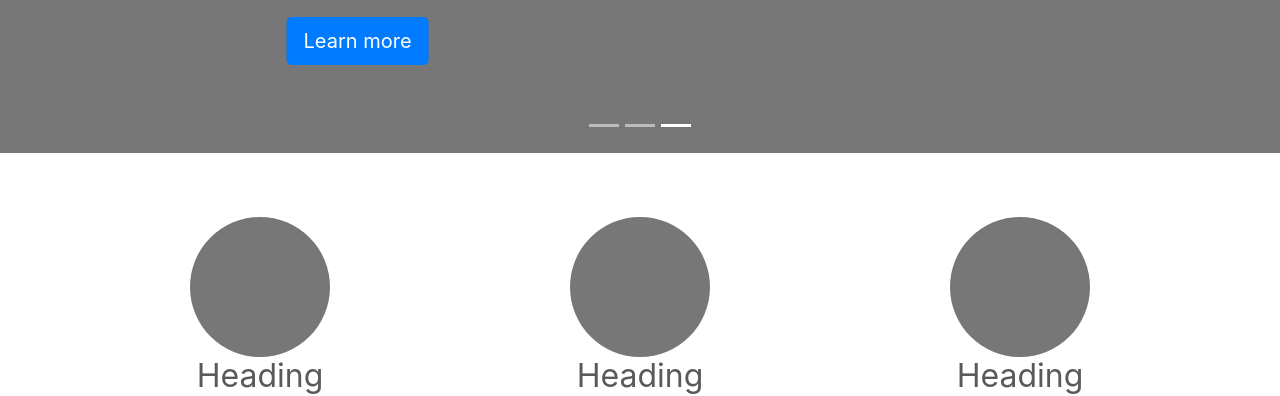
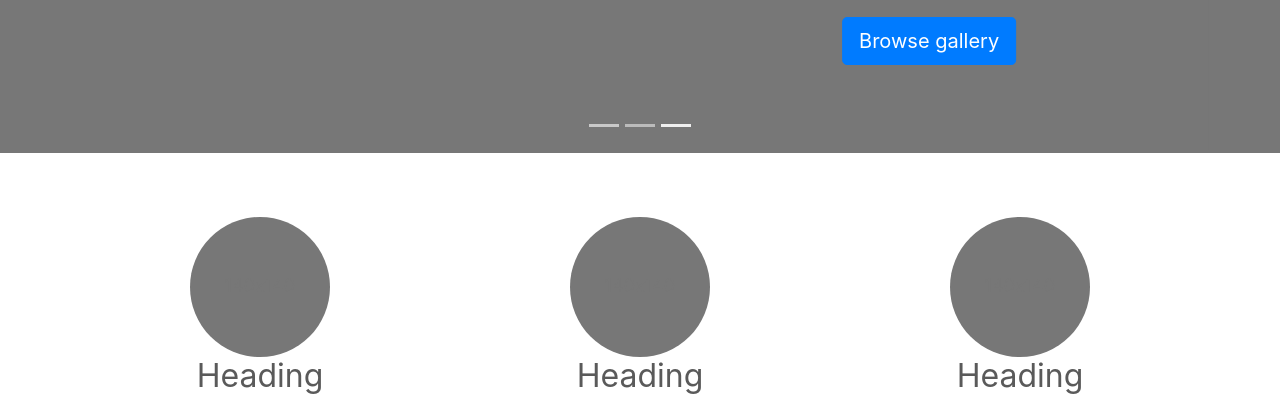
Before and after one commit to akilisosa/websiteVersionTwo, a website: page webpages/space/Services.html in a window 1280 px wide. Shown: the part 407-803 px from the top of the page. Drawn offline with nearby package versions, Linux system fonts and the light colour scheme; a small style sheet from the web is missing.

Commit message:
added json file

```diff
--- a/webpages/space/Services.html
+++ b/webpages/space/Services.html
@@ -1,15 +1,15 @@
 <!DOCTYPE html>
-<head>
 
+<html lang="en"><head>
   <meta charset="utf-8">
   <meta name="viewport" content="width=device-width, initial-scale=1, shrink-to-fit=no">
   <meta name="description" content="">
   <meta name="author" content="Mark Otto, Jacob Thornton, and Bootstrap contributors">
   <meta name="generator" content="Jekyll v3.8.5">
-      <title>Services</title>
+  <title>Carousel Template · Bootstrap</title>
 
   <!-- Bootstrap core CSS -->
-      <link href="https://cdnjs.cloudflare.com/ajax/libs/twitter-bootstrap/4.1.3/css/bootstrap.min.css" rel="stylesheet" integrity="sha384-GJzZqFGwb1QTTN6wy59ffF1BuGJpLSa9DkKMp0DgiMDm4iYMj70gZWKYbI706tWS" crossorigin="anonymous">
+<link href="../../node_modules/bootstrap3/dist/css/bootstrap.min.css" rel="stylesheet" integrity="sha384-GJzZqFGwb1QTTN6wy59ffF1BuGJpLSa9DkKMp0DgiMDm4iYMj70gZWKYbI706tWS" crossorigin="anonymous">
 
 
   <style>
@@ -27,8 +27,6 @@
   <!-- Custom styles for this template -->
   <link href="../../css/carousel.css" rel="stylesheet">
 </head>
-
-
 <body>
   <header>
 <nav class="navbar navbar-expand-md navbar-dark fixed-top bg-dark">
@@ -61,8 +59,8 @@
 <div id="myCarousel" class="carousel slide" data-ride="carousel">
   <ol class="carousel-indicators">
     <li data-target="#myCarousel" data-slide-to="0" class=""></li>
-      <li data-target="#myCarousel" data-slide-to="1" class="active"></li>
-      <li data-target="#myCarousel" data-slide-to="2" class=""></li>
+    <li data-target="#myCarousel" data-slide-to="1" class=""></li>
+    <li data-target="#myCarousel" data-slide-to="2" class="active"></li>
   </ol>
   <div class="carousel-inner">
     <div class="carousel-item">
@@ -75,7 +73,7 @@
         </div>
       </div>
     </div>
-      <div class="carousel-item active">
+    <div class="carousel-item">
       <svg class="bd-placeholder-img" width="100%" height="100%" xmlns="http://www.w3.org/2000/svg" preserveAspectRatio="xMidYMid slice" focusable="false" role="img"><rect fill="#777" width="100%" height="100%"></rect></svg>
       <div class="container">
         <div class="carousel-caption">
@@ -85,7 +83,7 @@
         </div>
       </div>
     </div>
-      <div class="carousel-item">
+    <div class="carousel-item active">
       <svg class="bd-placeholder-img" width="100%" height="100%" xmlns="http://www.w3.org/2000/svg" preserveAspectRatio="xMidYMid slice" focusable="false" role="img"><rect fill="#777" width="100%" height="100%"></rect></svg>
       <div class="container">
         <div class="carousel-caption text-right">
@@ -188,7 +186,6 @@
 </footer>
 </main>
 <script src="https://code.jquery.com/jquery-3.3.1.slim.min.js" integrity="sha384-q8i/X+965DzO0rT7abK41JStQIAqVgRVzpbzo5smXKp4YfRvH+8abtTE1Pi6jizo" crossorigin="anonymous"></script>
-      <script>window.jQuery || document.write('<script src="https://cdnjs.cloudflare.com/ajax/libs/jquery/3.3.1/jquery.slim.min.js"><\/script>')</script><script src="https://maxcdn.bootstrapcdn.com/bootstrap/4.0.0/js/bootstrap.min.js" integrity="sha384-zDnhMsjVZfS3hiP7oCBRmfjkQC4fzxVxFhBx8Hkz2aZX8gEvA/jsP3eXRCvzTofP" crossorigin="anonymous"></script>
+    <script>window.jQuery || document.write('<script src="../../"><\/script>')</script><script src="../../node_modules/bootstrap3/dist/js/bootstrap.min.js" integrity="sha384-zDnhMsjVZfS3hiP7oCBRmfjkQC4fzxVxFhBx8Hkz2aZX8gEvA/jsP3eXRCvzTofP" crossorigin="anonymous"></script>
 
-</body>
-</html>
+</body></html>
```
Also changed, not shown: package.json (added, +29 -0 lines), 1 other file. Lines whose indentation alone changed are shown as unchanged.
